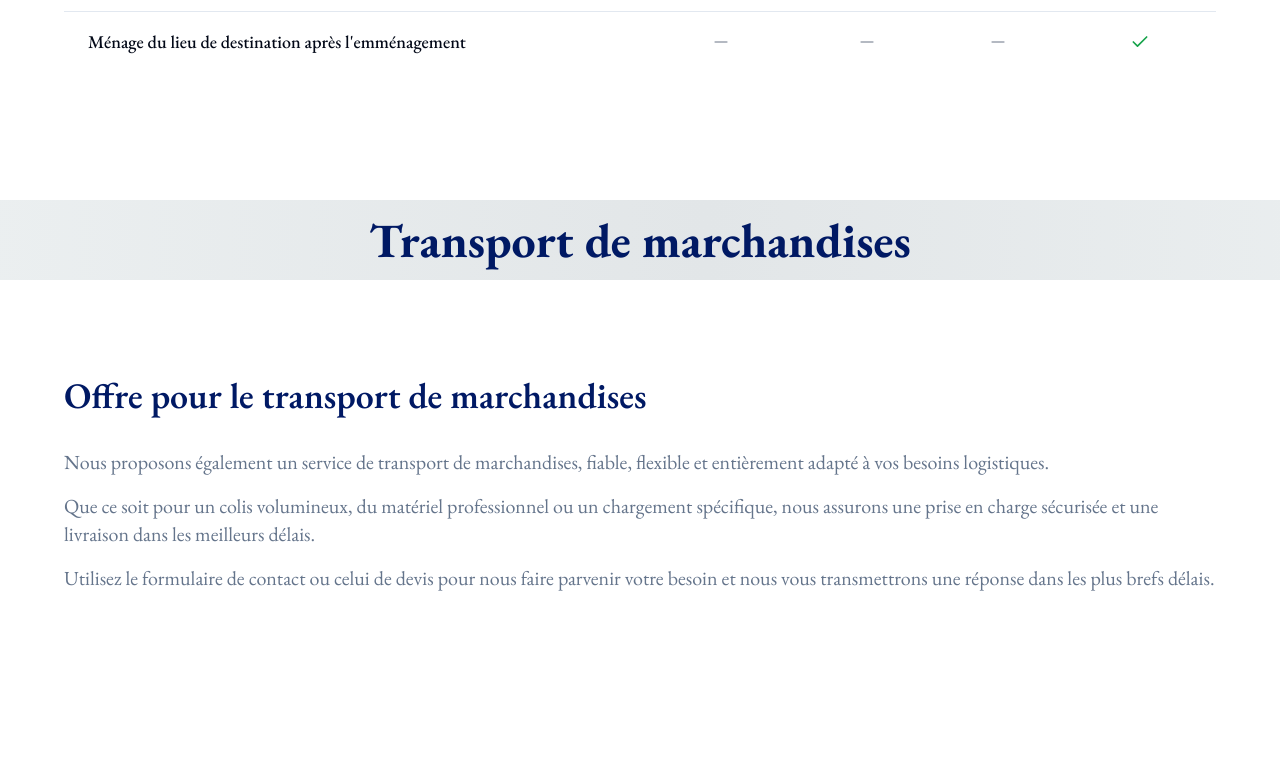
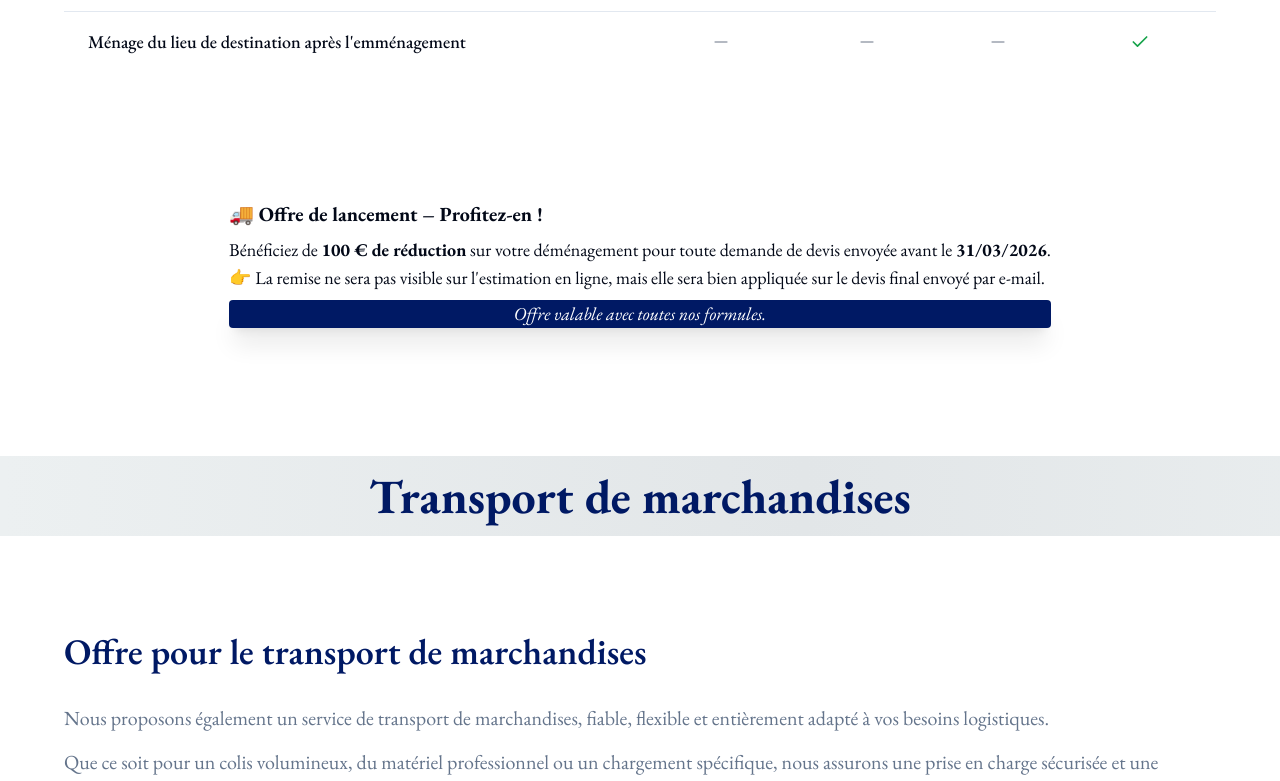
Before and after one commit to Swifty237/kdm-project, a React (Vite) app: page /offres in a window 1280 px wide. Shown: the part 2000-2781 px from the top of the page. Built offline with nearby package versions, Linux system fonts and the light colour scheme; a web font is replaced by a local one.

Commit message:
Adding promotionnal infos in offres page

```diff
--- a/src/pages/Offres.tsx
+++ b/src/pages/Offres.tsx
@@ -290,6 +290,16 @@ const Offres = () => {
         </div>
       </section>
 
+      <div className="text-lg py-8 lg:py-16">
+        <span className="block font-bold text-xl mb-2">🚚 Offre de lancement – Profitez-en !</span>
+        Bénéficiez de <span className="font-bold">100 € de réduction</span> sur votre déménagement pour toute demande de devis envoyée avant le <span className="font-bold">31/03/2026</span>.
+        <br />
+        <span> 👉 La remise ne sera pas visible sur l'estimation en ligne, mais elle sera bien appliquée sur le devis final envoyé par e-mail.</span>
+        <div className="flex bg-[#001964] justify-center rounded mt-2 shadow-xl">
+          <span className="italic text-white">Offre valable avec toutes nos formules.</span>
+        </div>
+      </div>
+
       {/* Nos services */}
       <section className="flex flex-col items-center justify-between header-section-bg-animated px-4 sm:px-8 lg:px-32 w-full mt-16">
         <div className="max-w-6xl mx-auto">
```
